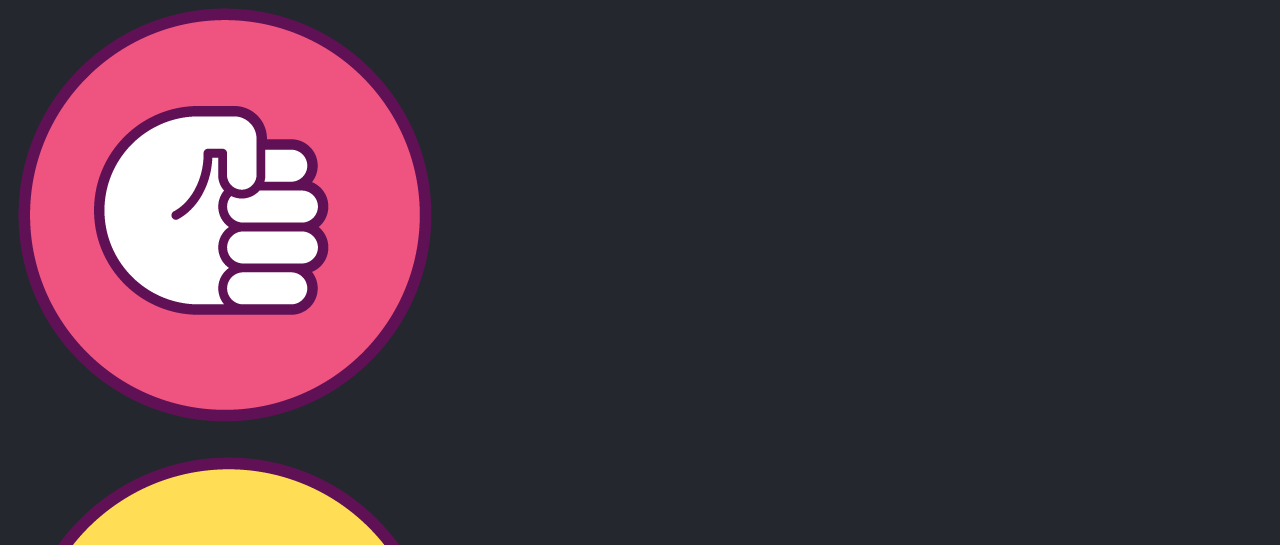
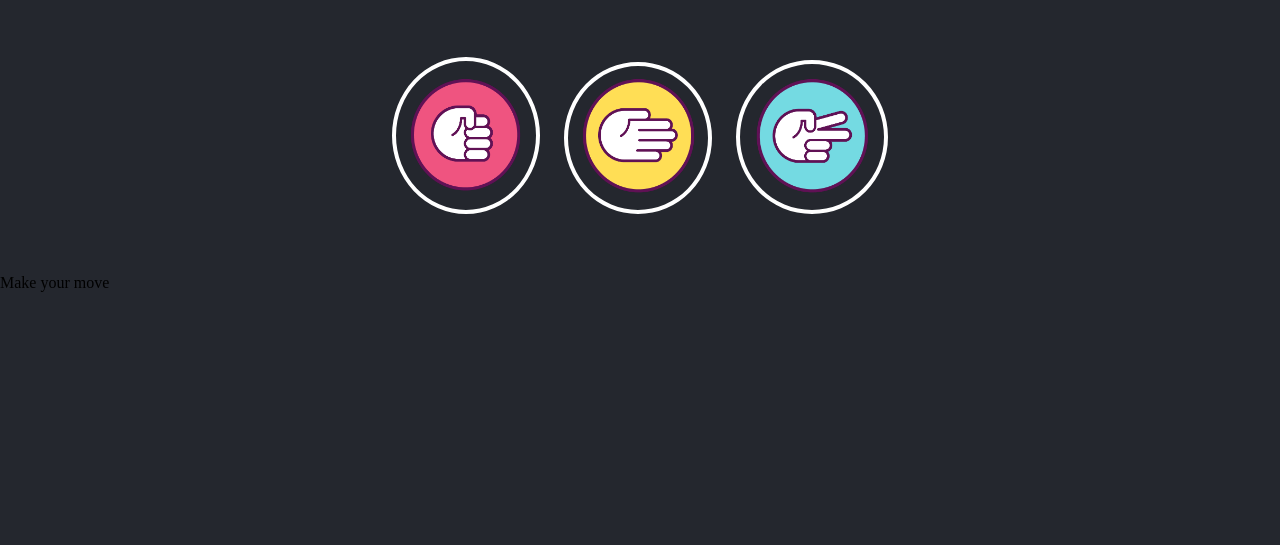
Before and after one commit to nirbhayvashisht/rock-paper-scissors-game, a plain HTML site: page index.html in a window 1280 px wide. Shown: the part 255-800 px from the top of the page. Drawn offline with Linux system fonts and the light colour scheme.

Commit message:
Styled the choices and choice

```diff
--- a/styles.css
+++ b/styles.css
@@ -64,3 +64,32 @@ header > h1{
     font-weight: bold;
     font-family: Asap, sans-serif;
 }
+
+.choices{
+    margin: 50px 0;
+    text-align: center;
+}
+
+.choice{
+    border: 4px solid white;
+    border-radius: 50%;
+    padding: 10px;
+    align-items: center;
+    margin: 10px;
+    display: inline-block;
+}
+
+.choice > img{
+
+    width: 120px;
+    height: 120px;
+}
+
+#s{
+    padding-left: 14px;
+    padding-top: 12px;
+}
+
+#r{
+    padding-top: 15px;
+}
```
